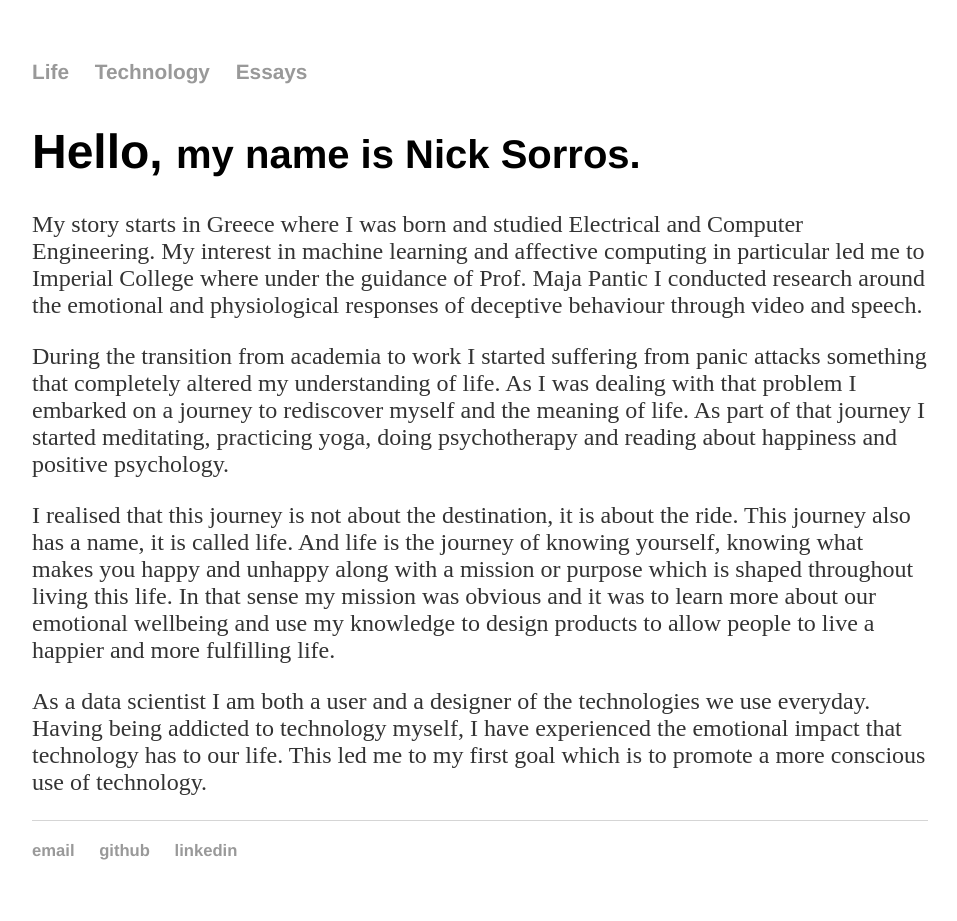
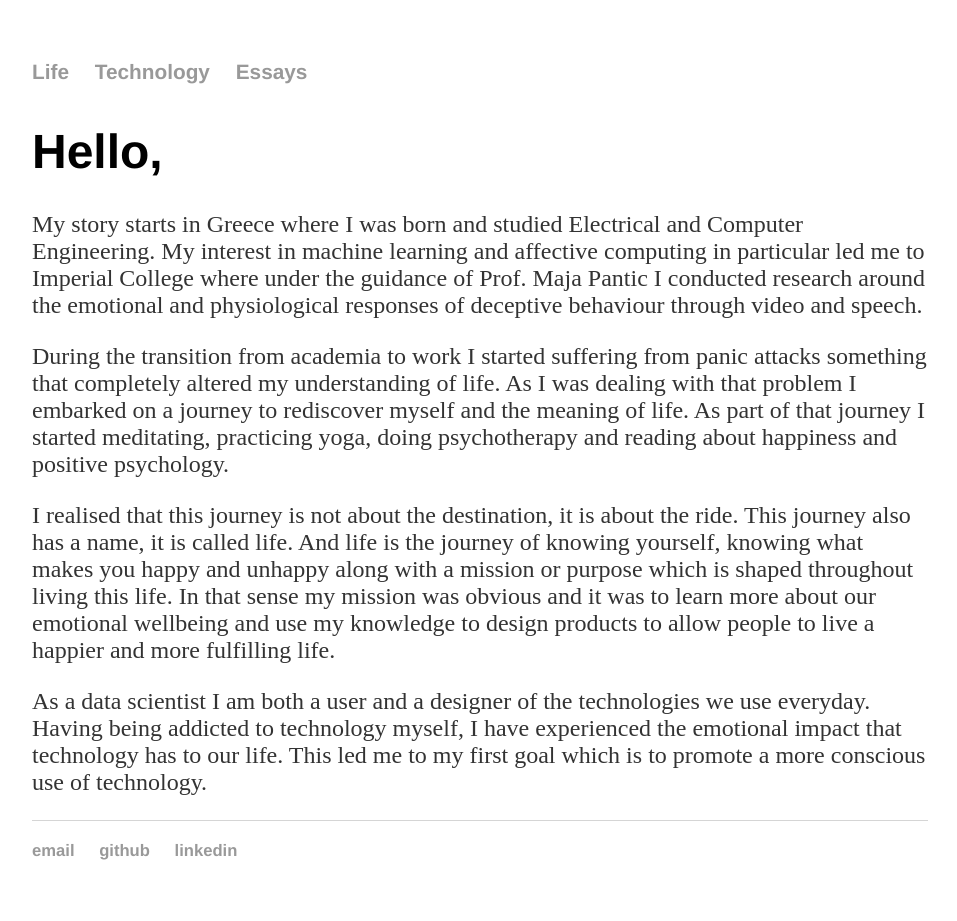
Before and after one commit to nsorros/nsorros.github.io, a Jekyll site: the page built from index.html, in a window 1280 px wide. Shown: the whole page, without its empty margins (160-1117 px from the left). Built offline with Jekyll 4.4.1, drawn with Linux system fonts in a browser that asks for light colours.

Commit message:
Update index.html

```diff
--- a/index.html
+++ b/index.html
@@ -2,7 +2,7 @@
 layout: default
 title: My life so far ...
 ---
-<h1> Hello, <small>my name is Nick Sorros.</small></h1>
+<h1> Hello,</h1>
 <p>
 	My story starts in Greece where I was born and studied Electrical and Computer Engineering.
 	My interest in machine learning and affective computing in particular led me to Imperial College
```
